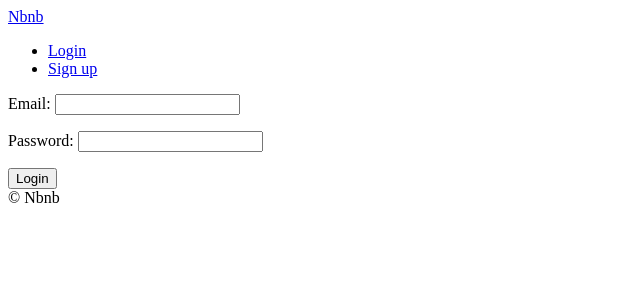
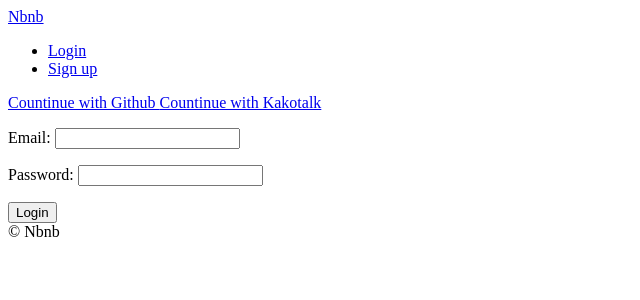
Before and after one commit to areum514/aribnb-clone, a Django app: page /users/login in a window 1280 px wide. Shown: the top 300 px of the page, without its empty margins (0-640 px from the left). Run offline with Django 3.2, Linux system fonts and the light colour scheme.

Commit message:
17.0 Github Login part One

```diff
--- /dev/null
+++ b/templates/partials/social_login.html
@@ -0,0 +1,9 @@
+<div>
+    <a href="{% url 'users:github-login'  %}">
+        Countinue with Github
+    </a>
+
+    <a href="{% url 'users:kakao-login'  %}">
+        Countinue with Kakotalk
+    </a>
+</div>
--- a/templates/users/login.html
+++ b/templates/users/login.html
@@ -1,11 +1,11 @@
 {% extends "base.html" %}
 {% block page_title %}
-    Log In
+Log In
 {% endblock page_title %}
 {% block serch-bar %}
 {% endblock serch-bar %}
 {% block content %}
-
+{% include 'partials/social_login.html' %}
 <form method="POST" action="{% url 'users:login' %}">
     {% csrf_token %}
     {{form.as_p}}
--- a/users/urls.py
+++ b/users/urls.py
@@ -4,8 +4,11 @@ from . import views
 app_name="users"
 urlpatterns = [
     path("login",views.LoginView.as_view(),name="login"),
+    path("login/github",views.github_login,name="github-login"),
+    path("login/github/callback",views.github_callback,name="github-callback"),
+    path("lobin/kakao",views.kakao_login,name="kakao-login"),
     path("logout",views.log_out,name="logout"),
     path("signup",views.SignUpView.as_view(),name="signup"),
-    path("verify/<str:key>",views.compleate_verification,name="compleate-verification")
+    path("verify/<str:key>",views.compleate_verification,name="compleate-verification"),
 
 ]
--- a/users/views.py
+++ b/users/views.py
@@ -1,3 +1,4 @@
+import os
 from django.views import View
 from django.views.generic import FormView
 from django.urls import reverse_lazy
@@ -54,6 +55,14 @@ def compleate_verification(request,key):
         #to do error message
         pass
     return redirect(reverse("core:home"))
+def github_login(request):
+    client_id=os.environ.get("GH_ID")
+    redirect_uri="http://127.0.0.1:8000/users/login/github/callback"
+    return redirect(f"https://github.com/login/oauth/authorize?client_id={client_id}&redirect_uri={redirect_uri}&scope=read:user")
+def github_callback(request):
+    pass
+def kakao_login(request):
+    pass
 """ class LoginView(View):
 
     def get(self,request):
```
